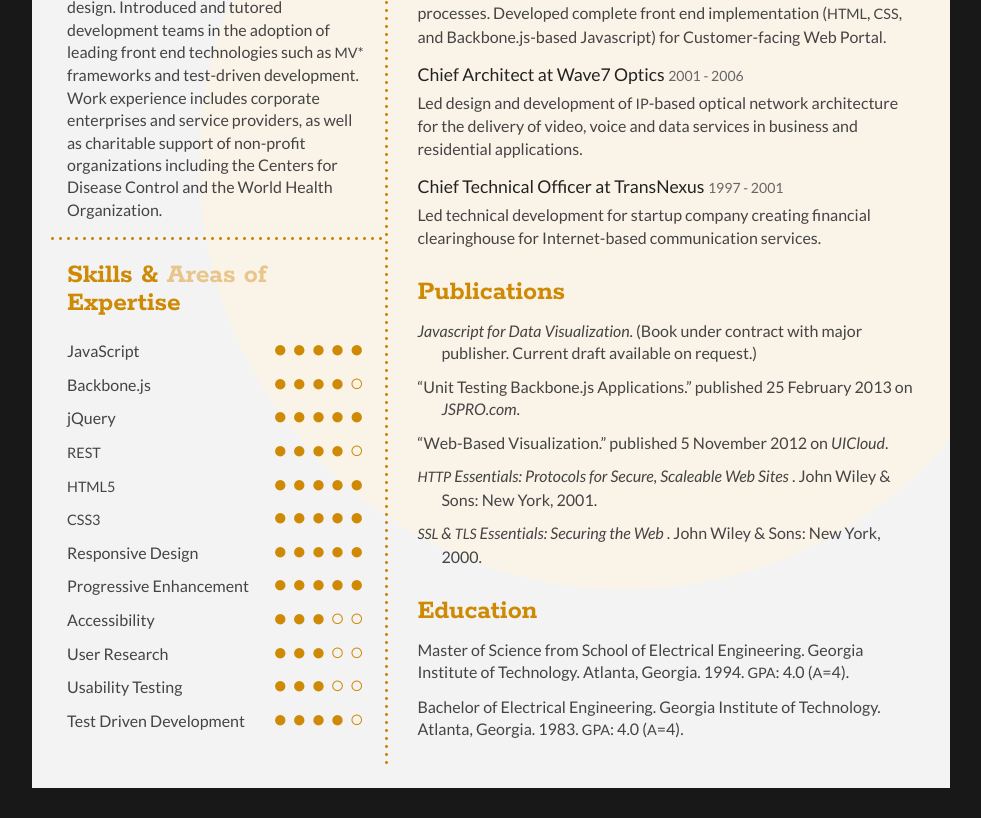
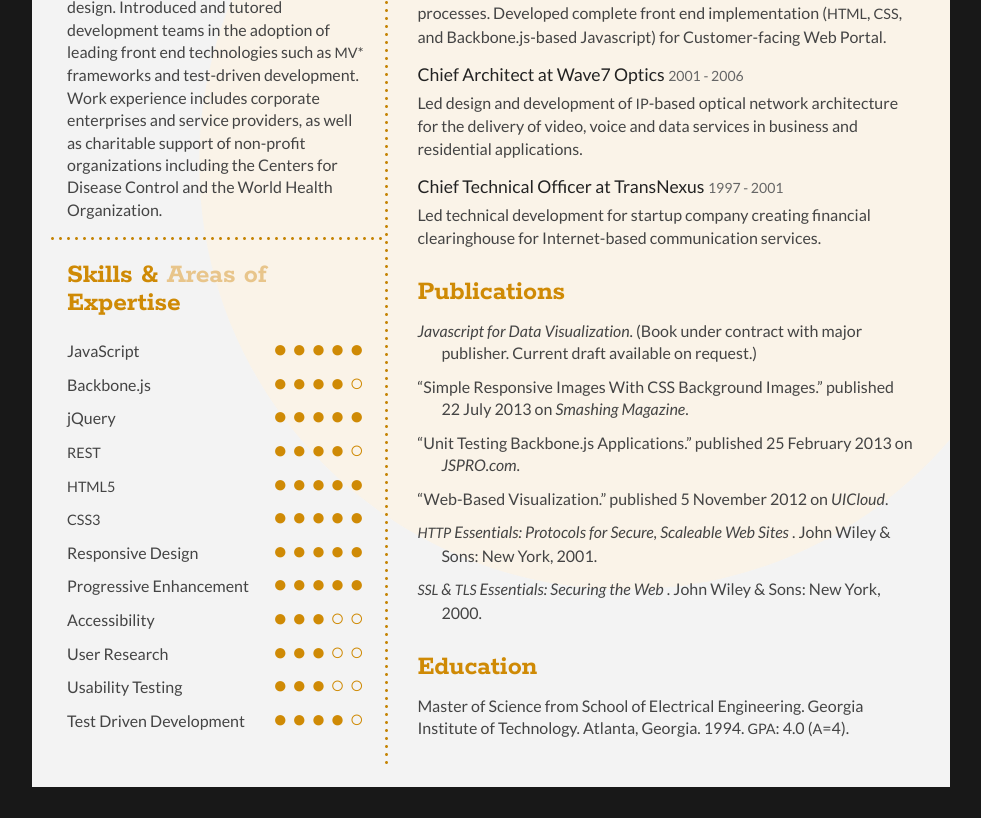
Before and after one commit to sathomas/cv, a plain HTML site: page index.html in a window 1280 px wide. Shown: the part 468-1286 px from the top of the page, without its empty margins (149-1130 px from the left). Drawn offline with nearby package versions, Linux system fonts and the light colour scheme.

Commit message:
updated publication list

```diff
--- a/index.html
+++ b/index.html
@@ -238,6 +238,12 @@
 	      <p>
 	        <em>Javascript for Data Visualization</em>. (Book under
 	 	      contract with major publisher. Current draft available on request.)
+				</p>
+				<p>
+					“<a href="http://mobile.smashingmagazine.com/2013/07/22/simple-responsive-images-with-css-backgrounds/">Simple Responsive Images With CSS Background Images</a>.”
+					published 22 July 2013 on
+					<a href="http://www.smashingmagazine.com"><em>Smashing Magazine</em></a>.
+				</p>
 				<p>
 					“<a href="http://jspro.com/toolsandlibraries/unit-testing-backbone-js-applications/">Unit Testing Backbone.js Applications</a>.”
 					published 25 February 2013 on
@@ -268,10 +274,6 @@
 					Master of Science from School of Electrical Engineering. Georgia Institute of
 					Technology. Atlanta, Georgia. 1994. <abbr>GPA</abbr>: 4.0 (<abbr>A</abbr>=4).
 				</p>
-				<p>
-					Bachelor of Electrical Engineering. Georgia Institute of Technology. Atlanta,
-					Georgia. 1983. <abbr>GPA</abbr>: 4.0 (<abbr>A</abbr>=4).
-				</p>
 			</section>
 			<div class="padding"></div>
 		</div>
```
Also changed, not shown: sathomas.html (+6 -4 lines), 1 other file.
